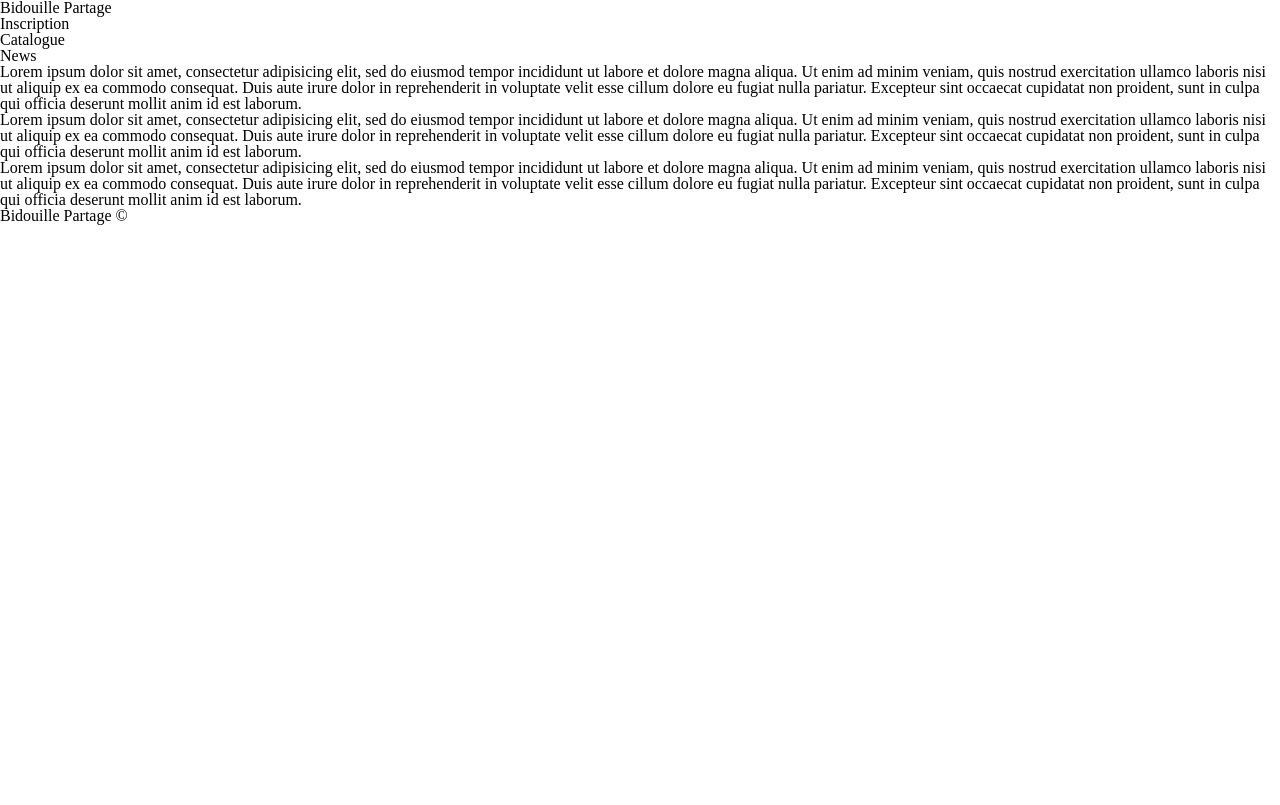
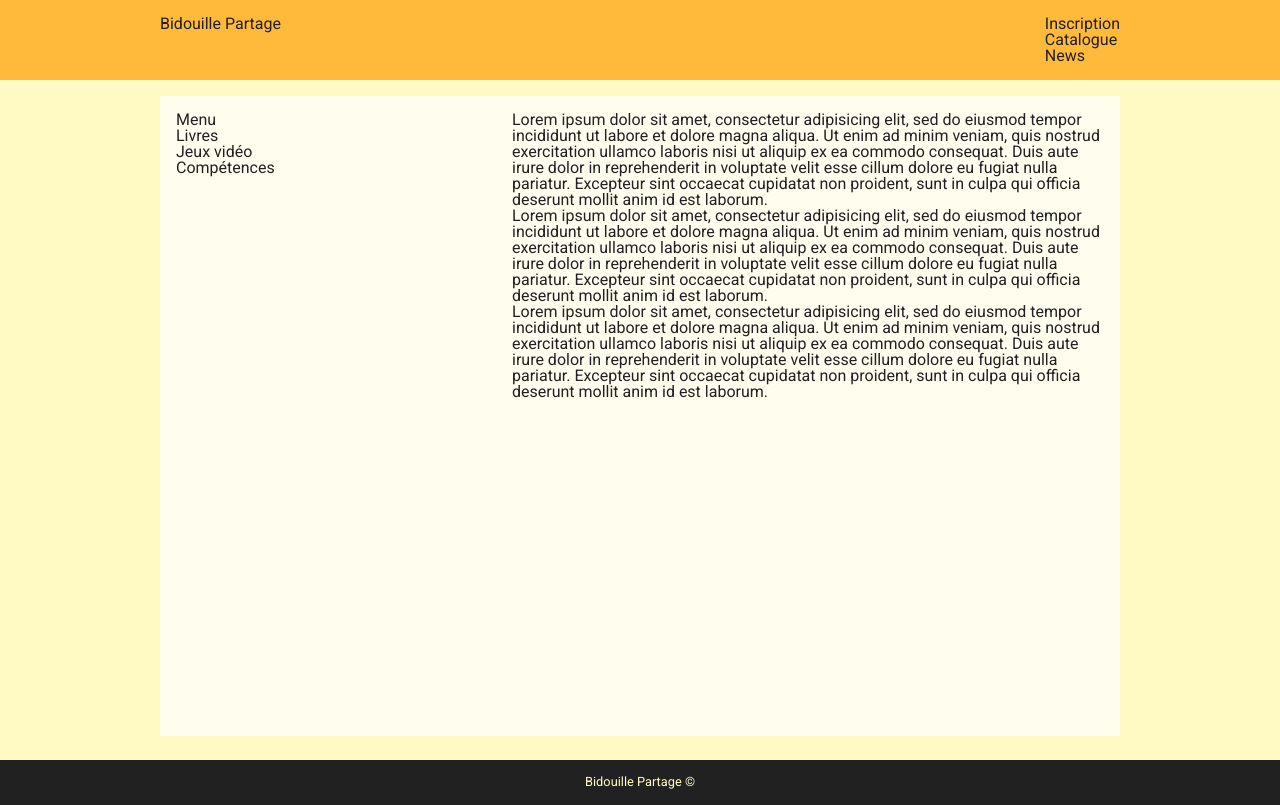
Before and after one commit to leersmathieu/cthulhu, a PHP site: page / in a window 1280 px wide. Before the commit the page ends 225 px from the top, so only its background shows below. Run offline with PHP 8.4, Linux system fonts and the light colour scheme; some libraries are stand-ins or nearby versions.

Commit message:
Début de CSS

```diff
--- a/assets/css/modules/_all.scss
+++ b/assets/css/modules/_all.scss
@@ -1,2 +1,7 @@
+/*///////////////////////////////////////////////////////////////////////////////////////////////////////
+// Dans le dossier "modules", uniquement des fichiers qui ne produisent rien en CSS une fois compilé. //
+/////////////////////////////////////////////////////////////////////////////////////////////////////*/
+
+@import "_imports";
 @import "_variables";
 @import "_mixins";
--- /dev/null
+++ b/assets/css/modules/_imports.scss
@@ -0,0 +1,9 @@
+/*/////////////////////////////////////////////////////////////////////////
+// Dans ce fichier, on importe toutes les ressources externes au projet //
+///////////////////////////////////////////////////////////////////////*/
+
+// Importation de la feuille de style pour reseter tous les styles par défaut
+@import url("reset.css");
+
+// Importation des fonts
+@import url('https://fonts.googleapis.com/css?family=Roboto');
--- a/assets/css/modules/_mixins.scss
+++ b/assets/css/modules/_mixins.scss
@@ -0,0 +1,10 @@
+@mixin position-center{
+    width: 80%;
+    max-width: 960px;
+    overflow-y: auto;
+
+    margin: auto;
+    padding: $space-double 0;
+
+    border: $border-debug;
+}
--- a/assets/css/modules/_variables.scss
+++ b/assets/css/modules/_variables.scss
@@ -0,0 +1,34 @@
+// Variables se rapportant à l'identité visuelle du projet
+
+// PALETTTE DE COULEURS :
+/////////////////////////
+$color-primary:         rgb(255, 186, 59);
+$color-primary-light:   #FFF9C4;
+$color-primary-dark:    rgb(29, 3, 14);
+
+$color-background:      rgb(180, 172, 125);
+$color-accent:          #7C4DFF;
+$color-divider:         #BDBDBD;
+
+$color-primary-text:    #212121;
+$color-secondary-text:  #757575;
+
+$color-to-white: rgba(255, 255, 255, 0.5);
+
+
+// Variables se rapportant à la police d'écriture
+$font-main: 'Roboto', sans-serif;
+$font-small: 0.8em;
+
+
+// Variables se rapportant à la mise en page
+$space: 8px;
+$space-double: ($space * 2);
+
+
+
+
+
+// Aide au debug, NE DOIS PAS JAMAIS ÊTRE UTILISE DANS LA VERSION DEFINITIVE !!!
+$border-debug: 1px solid red;
+$border-debug: none;
--- a/assets/css/partials/_all.scss
+++ b/assets/css/partials/_all.scss
@@ -1,2 +1,8 @@
+/*//////////////////////////////////////////////////////////////////////////////////////////////////////////
+// Dans le dossier "partials", uniquement des fichiers qui correspondent aux styles d'une partie du site //
+////////////////////////////////////////////////////////////////////////////////////////////////////////*/
+
+@import "_main";
 @import "_header";
+@import "_home";
 @import "_footer";
--- a/assets/css/partials/_footer.scss
+++ b/assets/css/partials/_footer.scss
@@ -0,0 +1,15 @@
+
+footer{
+    // position: absolute;
+    // bottom: 0;
+
+    width: 100%;
+    height: fit-content;
+    min-height: 5%;
+
+    background-color: $color-primary-text;
+
+    font-size: $font-small;
+    text-align: center;
+    color: $color-primary-light;
+}
--- a/assets/css/partials/_header.scss
+++ b/assets/css/partials/_header.scss
@@ -0,0 +1,16 @@
+
+
+header{
+    width: 100%;
+    height: fit-content;
+    min-height: 10%;
+
+    background-color: $color-primary;
+
+    h1{
+        float: left;
+    }
+    ul{
+        float: right;
+    }
+}
--- /dev/null
+++ b/assets/css/partials/_home.scss
@@ -0,0 +1,34 @@
+main{
+    box-sizing: border-box;
+    position: relative;
+    height: fit-content;
+    min-height: 85%;
+
+    overflow-y: auto;
+
+    padding: $space-double 0;
+
+    .container{
+        background-color: lighten($color-primary-light, 8%);
+        padding: 0;
+    }
+
+    aside, section{
+        padding: $space-double;
+        border: $border-debug;
+    }
+
+    aside{
+        float: left;
+
+        width: 33%;
+        height: 80vh;
+    }
+
+    section{
+        float: right;
+
+        width: 65%;
+        min-height: 80vh;
+    }
+}
--- /dev/null
+++ b/assets/css/partials/_main.scss
@@ -0,0 +1,17 @@
+body{
+  position: relative;
+  width: 100vw;
+  height: 100vh;
+
+  background-color: $color-primary-light;
+
+  font-family: $font-main;
+  color: $color-primary-text;
+
+  // overflow: hidden;
+  overflow-x: hidden;
+}
+
+.container{
+  @include position-center;
+}
--- a/assets/css/style.css
+++ b/assets/css/style.css
@@ -1,2 +1,87 @@
+@charset "UTF-8";
+/*///////////////////////////////////////////////////////////////////////////////////////////////////////
+// Dans le dossier "modules", uniquement des fichiers qui ne produisent rien en CSS une fois compilé. //
+/////////////////////////////////////////////////////////////////////////////////////////////////////*/
+/*/////////////////////////////////////////////////////////////////////////
+// Dans ce fichier, on importe toutes les ressources externes au projet //
+///////////////////////////////////////////////////////////////////////*/
 @import url("reset.css");
+@import url("https://fonts.googleapis.com/css?family=Roboto");
+/*//////////////////////////////////////////////////////////////////////////////////////////////////////////
+// Dans le dossier "partials", uniquement des fichiers qui correspondent aux styles d'une partie du site //
+////////////////////////////////////////////////////////////////////////////////////////////////////////*/
+body {
+  position: relative;
+  width: 100vw;
+  height: 100vh;
+  background-color: #FFF9C4;
+  font-family: "Roboto", sans-serif;
+  color: #212121;
+  overflow-x: hidden;
+}
+
+.container {
+  width: 80%;
+  max-width: 960px;
+  overflow-y: auto;
+  margin: auto;
+  padding: 16px 0;
+  border: none;
+}
+
+header {
+  width: 100%;
+  height: fit-content;
+  min-height: 10%;
+  background-color: #ffba3b;
+}
+
+header h1 {
+  float: left;
+}
+
+header ul {
+  float: right;
+}
+
+main {
+  box-sizing: border-box;
+  position: relative;
+  height: fit-content;
+  min-height: 85%;
+  overflow-y: auto;
+  padding: 16px 0;
+}
+
+main .container {
+  background-color: #fffded;
+  padding: 0;
+}
+
+main aside, main section {
+  padding: 16px;
+  border: none;
+}
+
+main aside {
+  float: left;
+  width: 33%;
+  height: 80vh;
+}
+
+main section {
+  float: right;
+  width: 65%;
+  min-height: 80vh;
+}
+
+footer {
+  width: 100%;
+  height: fit-content;
+  min-height: 5%;
+  background-color: #212121;
+  font-size: 0.8em;
+  text-align: center;
+  color: #FFF9C4;
+}
 /*# sourceMappingURL=style.css.map */
--- a/assets/css/style.scss
+++ b/assets/css/style.scss
@@ -1,8 +1,5 @@
 // Pour la structure du dossier, voir ici :
 // http://www.thesassway.com/beginner/how-to-structure-a-sass-project
-
-// Importation de la feuille de style pour reseter tous les styles par défaut
-@import url("reset.css");
 
 // Importation des modules et des partials
 @import "modules/_all";
--- a/index.php
+++ b/index.php
@@ -23,6 +23,8 @@ require(MODELS.'model.php');
     <meta charset="utf-8">
     <title>Bidouille Partage</title>
     <link rel="stylesheet" href="assets/css/style.css">
+
+    <script src="https://use.fontawesome.com/da2739b993.js"></script>
   </head>
   <body>
 
--- a/views/footer.php
+++ b/views/footer.php
@@ -1,4 +1,5 @@
-
 <footer>
-  Bidouille Partage &copy;
+  <div class="container">
+    Bidouille Partage &copy;
+  </div>
 </footer>
--- a/views/header.php
+++ b/views/header.php
@@ -1,4 +1,6 @@
 <header>
+  <div class="container">
+
     <h1>
       Bidouille Partage
     </h1>
@@ -8,4 +10,5 @@
       <li>Catalogue</li>
       <li>News</li>
     </ul>
+  </div>
 </header>
--- a/views/home.php
+++ b/views/home.php
@@ -1,12 +1,47 @@
+<main>
 
-<main>
+  <div class="container">
+    <aside>
+      <h2>Menu</h2>
+      <ul>
+        <li>Livres</li>
+        <li>Jeux vidéo</li>
+        <li>Compétences</li>
+      </ul>
+    </aside>
+
+    <section>
       <p>
-    Lorem ipsum dolor sit amet, consectetur adipisicing elit, sed do eiusmod tempor incididunt ut labore et dolore magna aliqua. Ut enim ad minim veniam, quis nostrud exercitation ullamco laboris nisi ut aliquip ex ea commodo consequat. Duis aute irure dolor in reprehenderit in voluptate velit esse cillum dolore eu fugiat nulla pariatur. Excepteur sint occaecat cupidatat non proident, sunt in culpa qui officia deserunt mollit anim id est laborum.
+        Lorem ipsum dolor sit amet, consectetur adipisicing elit,
+        sed do eiusmod tempor incididunt ut labore et dolore magna aliqua.
+        Ut enim ad minim veniam, quis nostrud exercitation ullamco laboris
+        nisi ut aliquip ex ea commodo consequat.
+        Duis aute irure dolor in reprehenderit in voluptate velit esse
+        cillum dolore eu fugiat nulla pariatur.
+        Excepteur sint occaecat cupidatat non proident, sunt in culpa qui
+        officia deserunt mollit anim id est laborum.
       </p>
       <p>
-    Lorem ipsum dolor sit amet, consectetur adipisicing elit, sed do eiusmod tempor incididunt ut labore et dolore magna aliqua. Ut enim ad minim veniam, quis nostrud exercitation ullamco laboris nisi ut aliquip ex ea commodo consequat. Duis aute irure dolor in reprehenderit in voluptate velit esse cillum dolore eu fugiat nulla pariatur. Excepteur sint occaecat cupidatat non proident, sunt in culpa qui officia deserunt mollit anim id est laborum.
+        Lorem ipsum dolor sit amet, consectetur adipisicing elit,
+        sed do eiusmod tempor incididunt ut labore et dolore magna aliqua.
+        Ut enim ad minim veniam, quis nostrud exercitation ullamco laboris
+        nisi ut aliquip ex ea commodo consequat.
+        Duis aute irure dolor in reprehenderit in voluptate velit esse
+        cillum dolore eu fugiat nulla pariatur.
+        Excepteur sint occaecat cupidatat non proident, sunt in culpa qui
+        officia deserunt mollit anim id est laborum.
       </p>
       <p>
-    Lorem ipsum dolor sit amet, consectetur adipisicing elit, sed do eiusmod tempor incididunt ut labore et dolore magna aliqua. Ut enim ad minim veniam, quis nostrud exercitation ullamco laboris nisi ut aliquip ex ea commodo consequat. Duis aute irure dolor in reprehenderit in voluptate velit esse cillum dolore eu fugiat nulla pariatur. Excepteur sint occaecat cupidatat non proident, sunt in culpa qui officia deserunt mollit anim id est laborum.
+        Lorem ipsum dolor sit amet, consectetur adipisicing elit,
+        sed do eiusmod tempor incididunt ut labore et dolore magna aliqua.
+        Ut enim ad minim veniam, quis nostrud exercitation ullamco laboris
+        nisi ut aliquip ex ea commodo consequat.
+        Duis aute irure dolor in reprehenderit in voluptate velit esse
+        cillum dolore eu fugiat nulla pariatur.
+        Excepteur sint occaecat cupidatat non proident, sunt in culpa qui
+        officia deserunt mollit anim id est laborum.
       </p>
+    </section>
+  </div>
+
 </main>
```
Also changed, not shown: 1 other file. Lines whose indentation alone changed are shown as unchanged.
